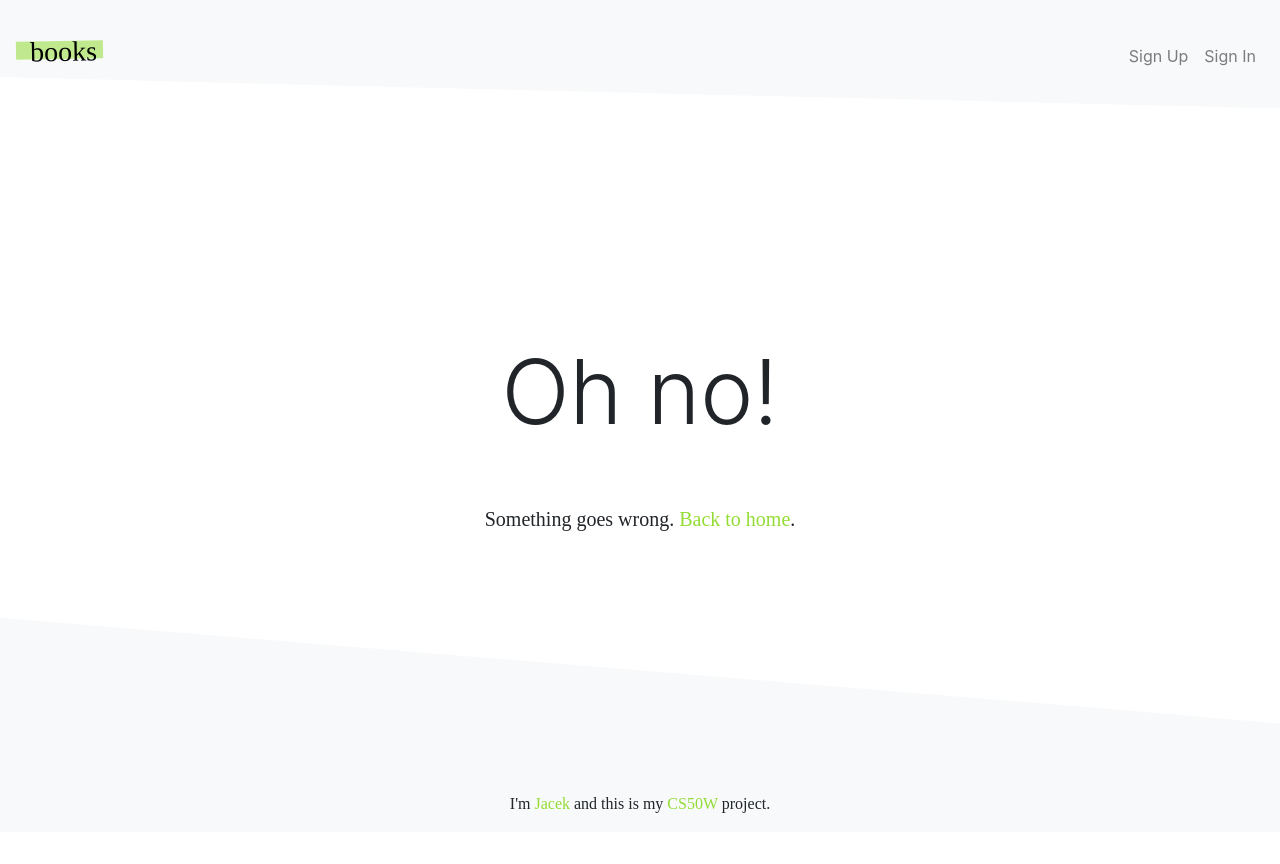
After one commit to jtertil/CS50W-jt-project1, a Flask app: template templates/error.html in a window 1280 px wide. The commit adds this page. Run offline with Flask 2, Linux system fonts and the light colour scheme; the template is opened without the code that fills it, so the values that code supplies are empty; some libraries are stand-ins or nearby versions; some web fonts are replaced.

Commit message:
requests exceptions, errorhandler

```diff
--- a/templates/base.html
+++ b/templates/base.html
@@ -134,7 +134,7 @@
 {% endblock %}
 
 <div class="bg-light sticky-bottom d-flex" style="height: 5vh !important;">
-  <p class="text-center pb-3 m-auto font-serif">
+  <p class="text-center pb-5 m-auto font-serif">
     I'm <a href="#">Jacek</a> and this is my <a href="#">CS50W</a> project.
   </p>
 </div>
--- /dev/null
+++ b/templates/error.html
@@ -0,0 +1,30 @@
+{% extends "base.html" %}
+
+{% block content %}
+<section class="section-border border-primary">
+  <div class="d-flex flex-column">
+    <div class="row align-items-center justify-content-center no-gutters"  style="min-height: 90vh !important; background-image: url({{ url_for('static', filename='img/bkg.svg') }}); background-size: cover; background-repeat: no-repeat;">
+      <div class="col-12">
+        <div class="d-flex flex-column justify-content-around">
+          <div class="container">
+            <p class="text-center font-weight-light display-title">Oh no!</p>
+            {% if http_err %}
+            <p class="display-title text-center font-weight-bold" style="transform: rotate(-170deg">
+              <mark>{{ http_err.code }}</mark>
+            </p>
+            <p class="text-center font-serif h5 mt-5">
+              {{ http_err.description }} <a href="#">Back to home</a>.
+            </p>
+            {% else %}
+            <p class="text-center font-serif h5 mt-5">
+              Something goes wrong. <a href="#">Back to home</a>.
+            </p>
+            {% endif %}
+
+          </div>
+      </div>
+    </div>
+    </div> <!-- / .row -->
+  </div> <!-- / .container -->
+</section>
+{% endblock %}
```
Also changed, not shown: views.py (+30 -16 lines).
